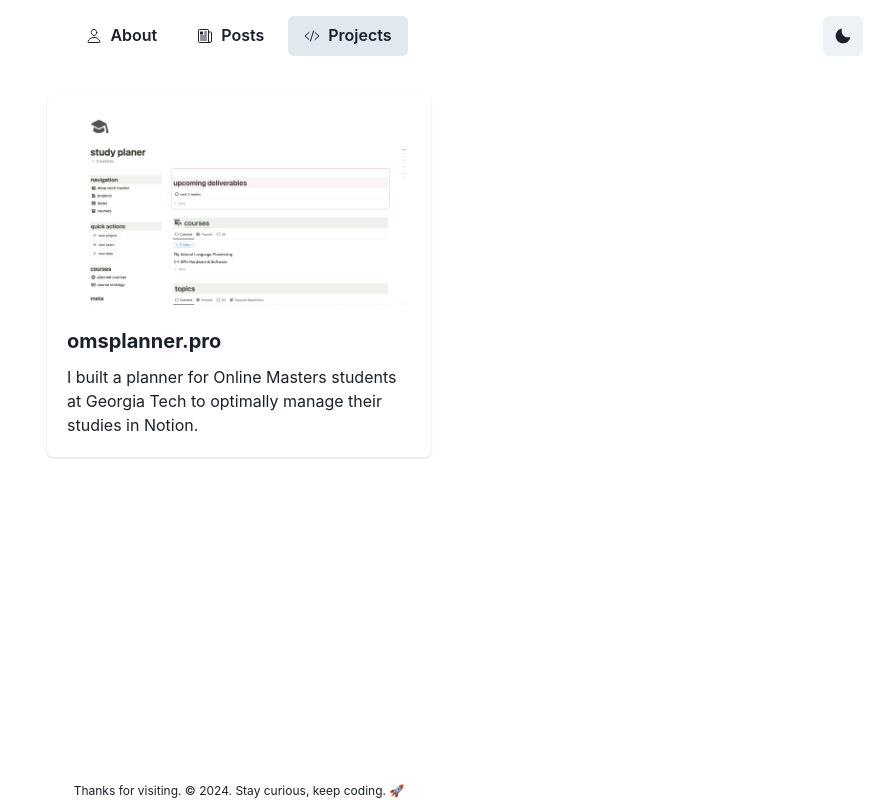
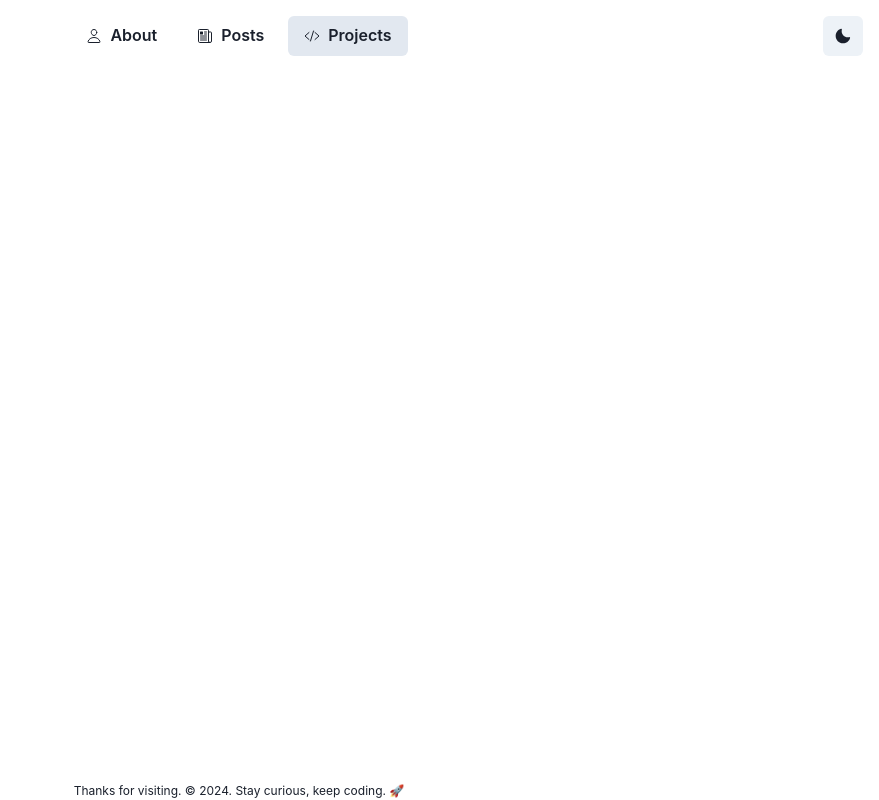
Before and after one commit to philipkrueck/website, a Next.js app: page /projects in a window 1280 px wide. Shown: the whole page, without its empty margins (401-1280 px from the left). Built offline with nearby package versions, Linux system fonts and the light colour scheme.

Commit message:
disable omsplanner.pro

```diff
--- a/src/pages/projects.tsx
+++ b/src/pages/projects.tsx
@@ -11,33 +11,33 @@
 
 const Projects = () => (
   <Center>
-    <ChakraLink
-      href={"https://omsplanner.pro"}
-      textDecoration="none"
-      _hover={{ textDecoration: "none" }}
-    >
-      <Card
-        key={"omsplanner"}
-        mb="8"
-        maxW="sm"
-        _hover={{ transform: "scale(1.02)", transition: "0.2s" }}
-      >
-        <CardBody>
-          <Image
-            src="omsplanner-hero-image.png"
-            alt="Green double couch with wooden legs"
-            borderRadius="lg"
-          />
-          <Stack mt="6" spacing="3">
-            <Heading size="md">{"omsplanner.pro"}</Heading>
-            <Text>
-              I built a planner for Online Masters students at Georgia Tech to
-              optimally manage their studies in Notion.
-            </Text>
-          </Stack>
-        </CardBody>
-      </Card>
-    </ChakraLink>
+    {/* <ChakraLink */}
+    {/*   href={"https://omsplanner.pro"} */}
+    {/*   textDecoration="none" */}
+    {/*   _hover={{ textDecoration: "none" }} */}
+    {/* > */}
+    {/*   <Card */}
+    {/*     key={"omsplanner"} */}
+    {/*     mb="8" */}
+    {/*     maxW="sm" */}
+    {/*     _hover={{ transform: "scale(1.02)", transition: "0.2s" }} */}
+    {/*   > */}
+    {/*     <CardBody> */}
+    {/*       <Image */}
+    {/*         src="omsplanner-hero-image.png" */}
+    {/*         alt="Green double couch with wooden legs" */}
+    {/*         borderRadius="lg" */}
+    {/*       /> */}
+    {/*       <Stack mt="6" spacing="3"> */}
+    {/*         <Heading size="md">{"omsplanner.pro"}</Heading> */}
+    {/*         <Text> */}
+    {/*           I built a planner for Online Masters students at Georgia Tech to */}
+    {/*           optimally manage their studies in Notion. */}
+    {/*         </Text> */}
+    {/*       </Stack> */}
+    {/*     </CardBody> */}
+    {/*   </Card> */}
+    {/* </ChakraLink> */}
   </Center>
 );
 
```
